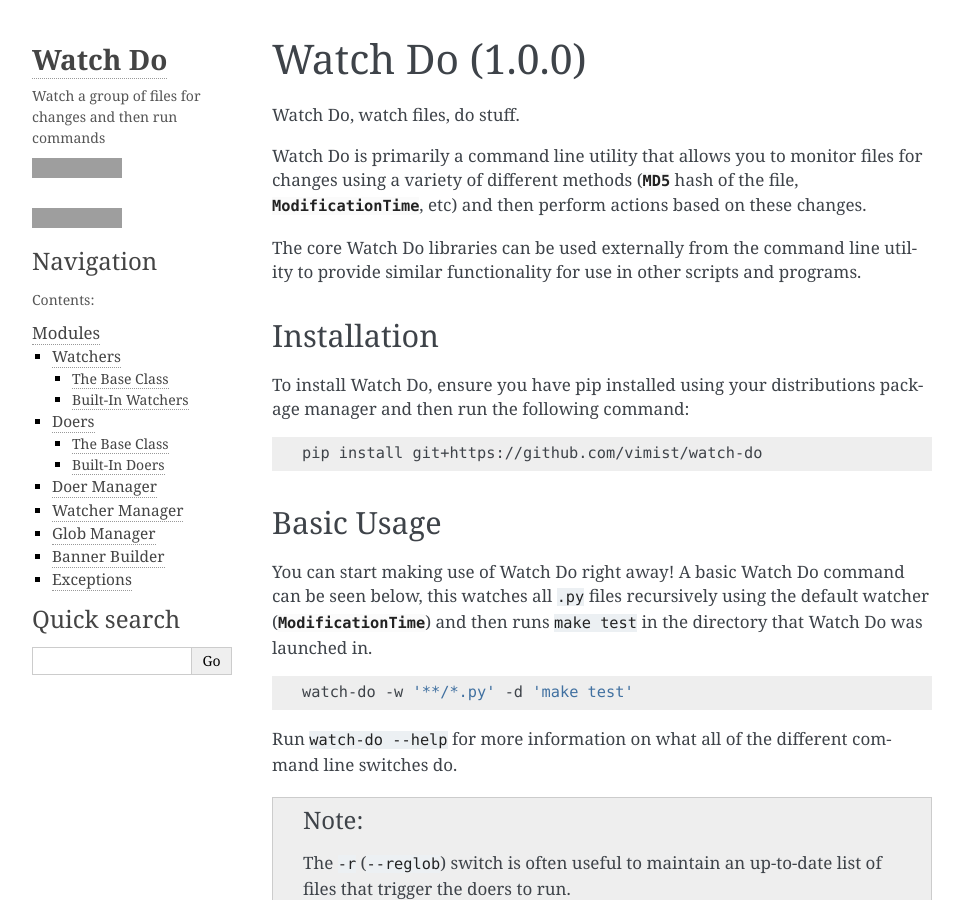
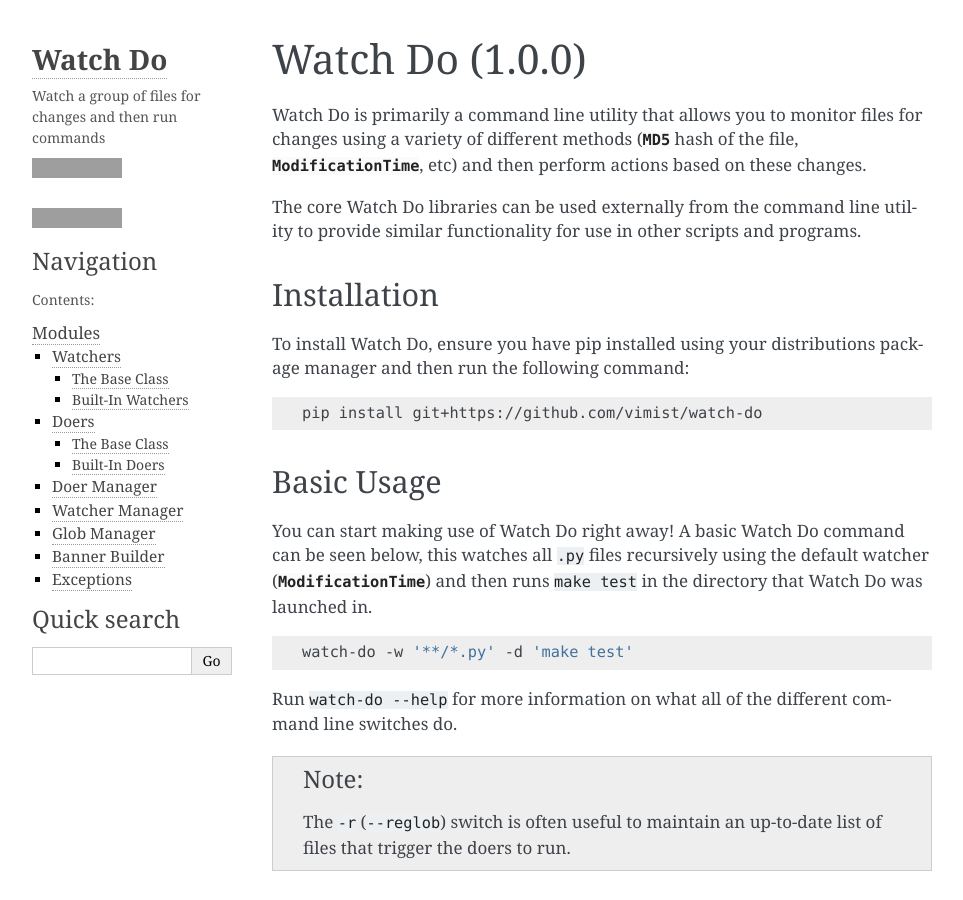
Before and after one commit to vimist/watch-do, a Sphinx documentation site: the page built from docs/index.rst, in a window 1280 px wide and 900 px high, cut to the strip 0-900 px from the top of the window. Shown: the whole strip, without its empty margins (148-1111 px from the left). Built offline with Sphinx 7.4.7, drawn with Linux system fonts in a browser that asks for light colours; grey boxes are pictures that could not be loaded.

Commit message:
Removed brief description from docs

```diff
--- a/docs/index.rst
+++ b/docs/index.rst
@@ -1,7 +1,5 @@
 Watch Do (|release|)
 ====================
-
-Watch Do, watch files, do stuff.
 
 Watch Do is primarily a command line utility that allows you to monitor files
 for changes using a variety of different methods (:class:`.MD5` hash of the
```
